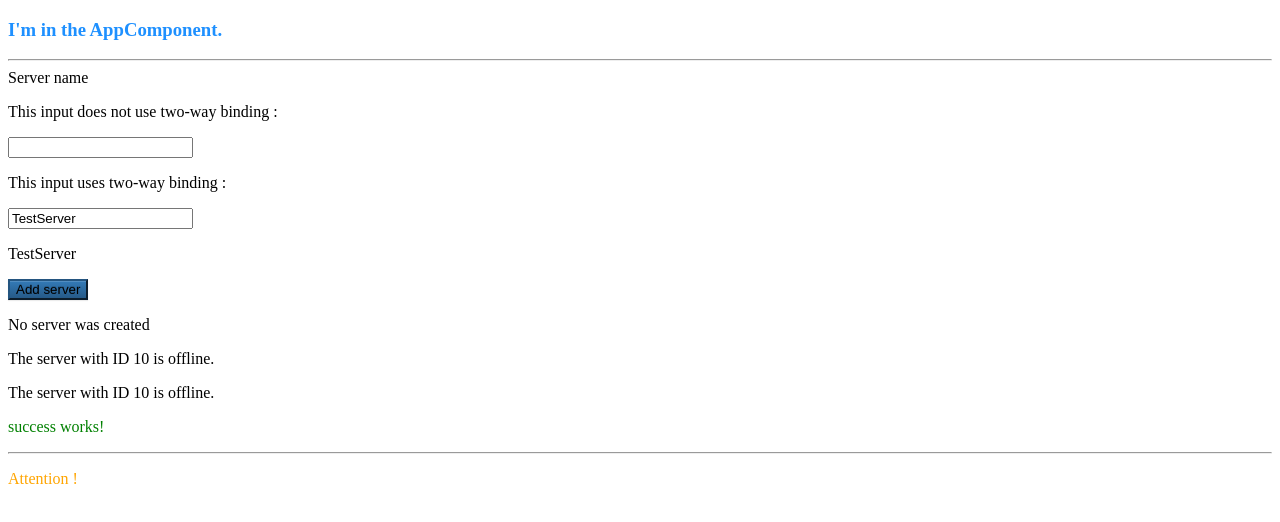
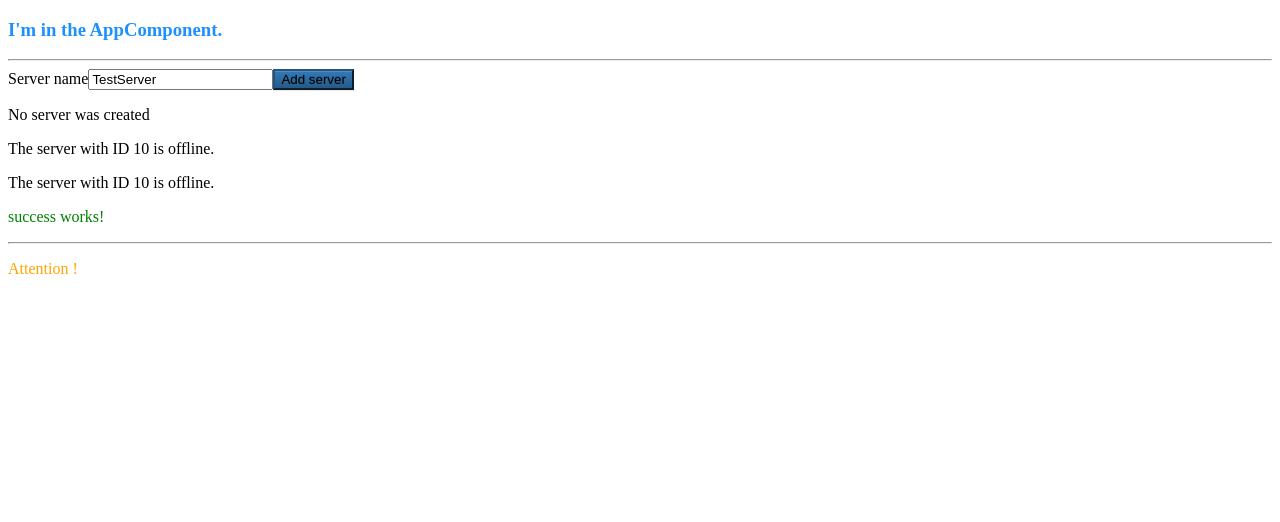
Before and after one commit to gwellan/angular, an Angular app in the folder my-first-app/: page / in a window 1280 px wide. Shown: the top 522 px of the page. Built offline with nearby package versions, Linux system fonts and the light colour scheme.

Commit message:
Combining all forms of data binding.

```diff
--- a/my-first-app/src/app/servers/servers.component.html
+++ b/my-first-app/src/app/servers/servers.component.html
@@ -1,17 +1,9 @@
 <label>Server name</label>
-<p>This input does not use two-way binding :</p>
-<input
-  type="text"
-  class="form-control"
-  (input)="onUpdateServerName($event)"
->
-<p>This input uses two-way binding :</p>
 <input
   type="text"
   class="form-control"
   [(ngModel)]="serverName"
 >
-<p>{{ serverName }}</p>
 <button
   class="btn btn-primary"
   [disabled]="!allowNewServer"
--- a/my-first-app/src/app/servers/servers.component.ts
+++ b/my-first-app/src/app/servers/servers.component.ts
@@ -21,11 +21,6 @@ export class ServersComponent implements OnInit {
   }
 
   onCreateServer() {
-    this.serverCreationStatus = 'Server was created!';
-  }
-
-  onUpdateServerName(event: Event) {
-    console.log(event);
-    this.serverName = (<HTMLInputElement>event.target).value;
+    this.serverCreationStatus = 'Server was created! Server name is ' + this.serverName;
   }
 }
```
